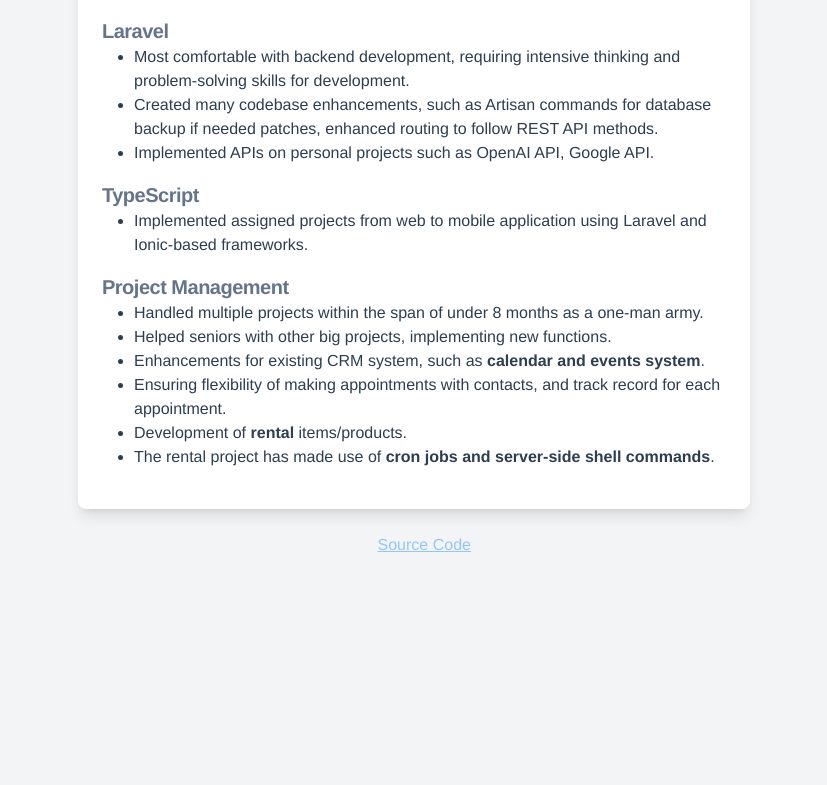
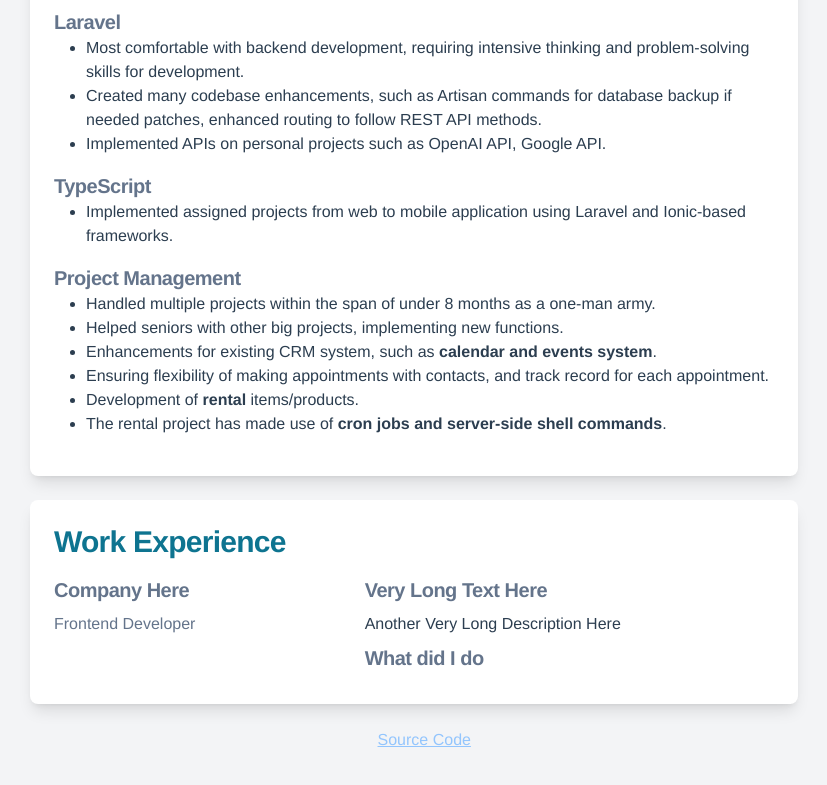
Before and after one commit to falaqin/falaqin.github.io, a Vue app: page / in a window 1280 px wide. Shown: the part 923-1708 px from the top of the page, without its empty margins (226-1053 px from the left). Before the commit the page ends 1544 px from the top, so only its background shows below. Built offline with nearby package versions, Linux system fonts and the light colour scheme; some icons are missing.

Commit message:
Added experience block, unfinished

```diff
--- a/src/components/BlockView.vue
+++ b/src/components/BlockView.vue
@@ -1,6 +1,6 @@
 <template>
-    <div class="col p-6 rounded-lg shadow-lg bg-white text-left m-auto mt-6 max-w-2xl">
-        <h4 class="mb-2 text-2xl font-bold tracking-tight text-slate-600">
+    <div class="col p-6 rounded-lg shadow-lg bg-white text-left m-auto mt-6 max-w-3xl">
+        <h4 class="mb-2 text-3xl font-bold tracking-tight text-cyan-700">
             <slot name="title" />
         </h4>
 
--- /dev/null
+++ b/src/components/ExperienceBlock.vue
@@ -0,0 +1,42 @@
+<template>
+    <block-view>
+        <template #title>
+            Work Experience
+        </template>
+        <template #body>
+            <div class="mt-4">
+                <div class="flex flex-col sm:flex-row sm:justify-between">
+                    <div class="mb-4 sm:mb-0 flex-shrink-0">
+                        <p class="mb-2 text-xl font-bold tracking-tight text-slate-500">Company Here</p>
+                        <p class="text-slate-500">Frontend Developer</p>
+                    </div>
+                    <div class="mb-4 sm:ml-4 sm:mb-0">
+                        <p class="mb-2 text-xl font-bold tracking-tight text-slate-500">
+                            Very Long Text Here
+                        </p>
+                        <p class="sm:mb-0">
+                            Another Very Long Description Here
+                        </p>
+                        <p class="mb-2 text-xl font-bold tracking-tight text-slate-500 mt-2">
+                            What did I do
+                            <!-- TODO loop list -->
+                        </p>
+                    </div>
+                    <div class="hidden sm:block"></div> <!-- Empty grid column to fill in the gap -->
+                </div>
+            </div>
+        </template>
+    </block-view>
+</template>
+
+<script>
+import BlockView from "@/components/BlockView.vue";
+export default {
+    name: "ExperienceBlock",
+    components: {BlockView}
+}
+</script>
+
+<style scoped>
+
+</style>
--- a/src/views/HomeView.vue
+++ b/src/views/HomeView.vue
@@ -8,6 +8,7 @@
                 :intro="Introduction"/>
             <expertise-block
                 :areas="ExpertiseAreas"/>
+            <experience-block/>
             <div class="mt-6">
                 <github-icon/> <a href="https://github.com/obake199/vue-resume" class="underline text-blue-300">Source Code</a>
             </div>
@@ -20,10 +21,11 @@ import {ref} from "vue";
 import HeaderBlock from "@/components/HeaderBlock.vue";
 import IntroBlock from "@/components/IntroBlock.vue";
 import ExpertiseBlock from "@/components/ExpertiseBlock.vue";
-import GithubIcon from 'vue-material-design-icons/Github.vue'
+import GithubIcon from 'vue-material-design-icons/Github.vue';
+import ExperienceBlock from "@/components/ExperienceBlock.vue";
 export default {
     name: 'HomeView',
-    components: { GithubIcon, HeaderBlock, IntroBlock, ExpertiseBlock },
+    components: { GithubIcon, HeaderBlock, IntroBlock, ExpertiseBlock, ExperienceBlock },
 
     setup() {
         const gmailURL = new URL('https://mail.google.com/mail/u/0/')
@@ -44,7 +46,7 @@ export default {
 
         const Introduction = ref([
             'Falaqin is a full stack web developer and a junior mobile software engineer.',
-            'A positive-attitude, competitive software engineer that are always looking ' +
+            'A positive-attitude, competitive software engineer that is always looking ' +
             'forward for new ways to grow into a better engineer.',
             'Has a very strong history of problem solving solutions within projects, handled ' +
             'multiple projects within few months of employment, while adept at identifying solutions in ' +
```
